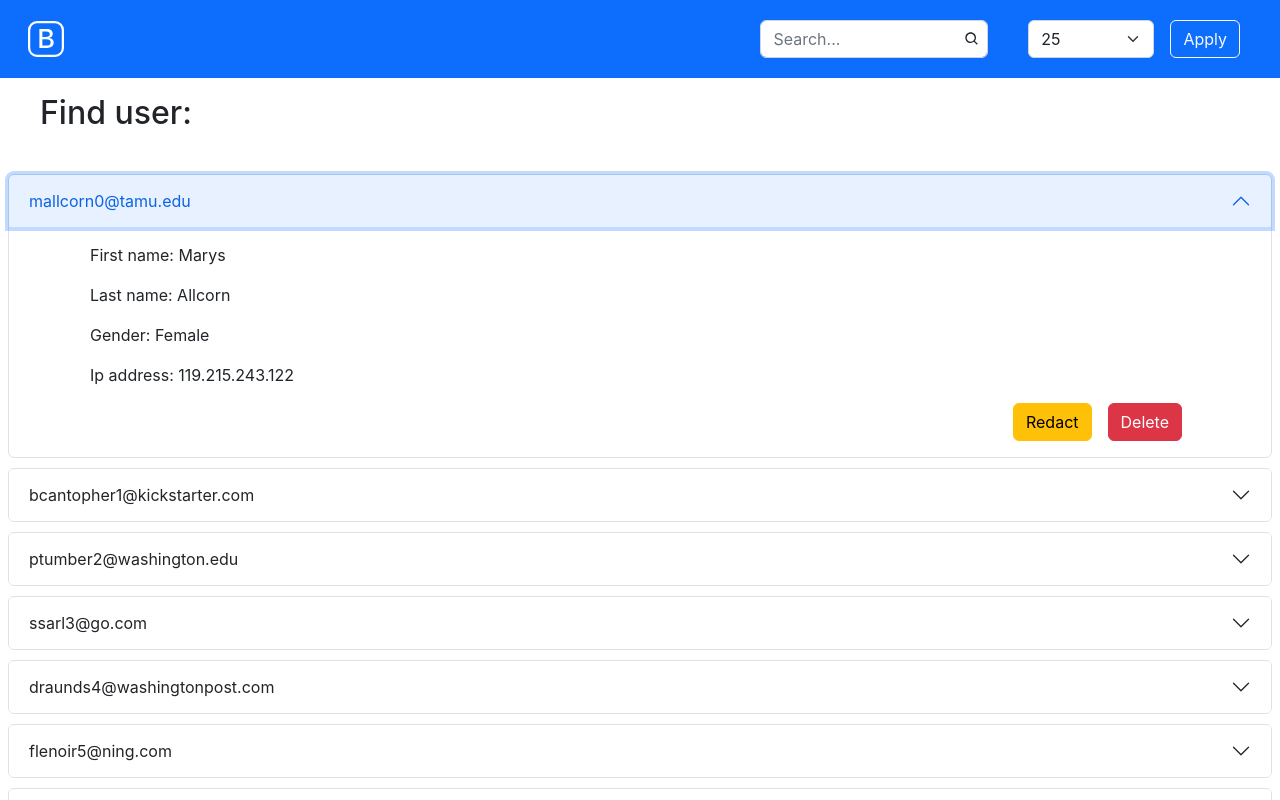
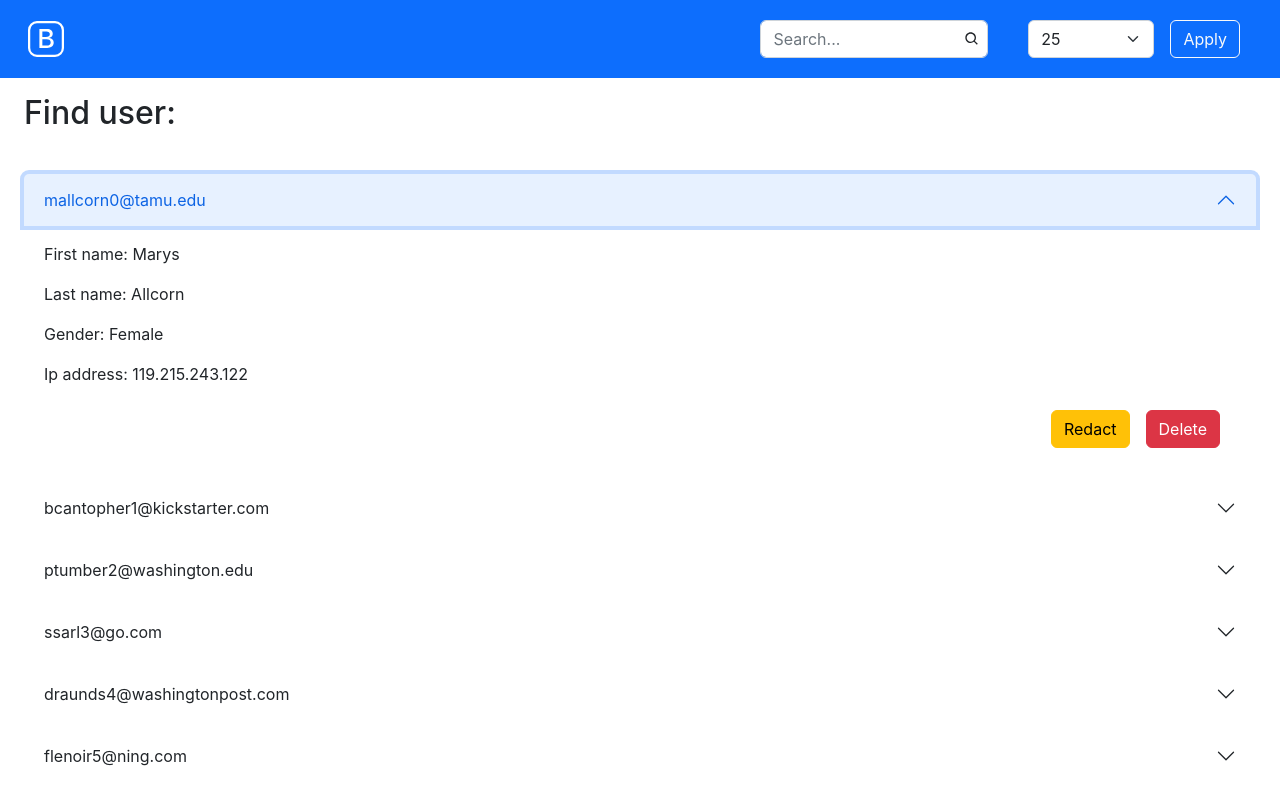
Before and after one commit to Segnities/react-user-list, a React (Create React App) app: page / in a window 1280 px wide. Both pictures are taken after a click on the button "mallcorn0@tamu.edu". Shown: the top 800 px of the page. Built offline with nearby package versions, Linux system fonts and the light colour scheme.

Commit message:
light && dark basic themes

```diff
--- a/src/App.jsx
+++ b/src/App.jsx
@@ -36,6 +36,12 @@ function App() {
         return [...users].filter(user => user.email.toLowerCase().includes(filter.query.toLowerCase()));
     }, [filter.query]);
 
+    const deleteUser = (usr) => {
+        setUsers(users.filter(user => user.id !== usr.id));
+        alert(`User ${usr.first_name} ${usr.last_name} with email ${usr.email} was deleted!`);
+    }
+
+
     useEffect(() => {
         setUsers(data);
     }, []);
@@ -43,9 +49,9 @@ function App() {
     return (
         <div className="App">
             <Header filter={filter} setFilter={setFilter} onLogoClick={onLogoClick} theme={theme} onChangeLimit={onChangeLimit}/>
-            <main>
-                <h2 className="text-start mx-4 p-3">Find user:</h2>
-                <UserList query={filter.query} startUsersList={[...users].slice(0, limit)} searchUser={searchUser}/>
+            <main className={theme === 'dark' ? 'dark-theme' : 'light-theme'}>
+                <h2 className={`text-start mx-4 py-3 ${ theme === 'dark' ? "dark-header-2": "light-header-2"}`}>Find user:</h2>
+                <UserList query={filter.query} startUsersList={[...users].slice(0, limit)} searchUser={searchUser} deleteUser={deleteUser} theme={theme}/>
             </main>
         </div>
     )
--- a/src/App.scss
+++ b/src/App.scss
@@ -20,3 +20,11 @@
   opacity: 0;
   transition: opacity 500ms ease-in;
 }
+
+.dark-theme {
+  background-color: #43484e;
+}
+
+.dark-header-2 {
+  color: $white;
+}
--- a/src/components/UserList/FiltredList/index.js
+++ b/src/components/UserList/FiltredList/index.js
@@ -1,17 +1,9 @@
 import React from 'react';
-import UserListItem from "../UserListItem";
 
 const FiltredList = (props) => {
-    const {searchUser} = props;
     return (
         <>
-            {
-                searchUser.length !== 0 ?
-                    searchUser.slice(0, 8).map((user) => (
-                        <UserListItem user={user} key={user.id}/>))
-                    :
-                    <h3 className={'text-center'}>Users not found!</h3>
-            }
+            {props.children}
         </>
     );
 };
--- a/src/components/UserList/StartList/index.js
+++ b/src/components/UserList/StartList/index.js
@@ -2,10 +2,9 @@ import React from 'react';
 import UserListItem from "../UserListItem";
 
 const StartList = (props) => {
-    const {startUsersList} = props;
     return (
         <>
-            {startUsersList.map(user => (<UserListItem user={user} key={user.id}/>))}
+            {props.children}
         </>
     );
 };
--- a/src/components/UserList/UserListItem/index.js
+++ b/src/components/UserList/UserListItem/index.js
@@ -1,21 +1,28 @@
 import React from 'react';
-import {Accordion, Button, ButtonGroup} from "react-bootstrap";
+import {Accordion, Button} from "react-bootstrap";
 
 import "./index.scss";
 
 const UserListItem = (props) => {
+    const {user, deleteUser, theme} = props;
+
+    const accordionBodyStyles = `container ${theme === 'dark' ? 'accordion-body-dark' : ''}`;
+    const accordionHeaderStyles = `${theme === 'dark' ? 'accordion-header-dark' : ''}`;
+    const buttonWarningVariant = `${theme === 'dark' ? 'outline-warning' : 'warning'}`;
+    const buttonDangerVariant =  `${theme === 'dark' ? 'outline-danger' : 'danger'}`;
+
     return (
         <Accordion defaultActiveKey="0">
-            <Accordion.Item eventKey={"1"} key={props.user.id}>
-                <Accordion.Header>{props.user.email}</Accordion.Header>
-                <Accordion.Body className="container">
+            <Accordion.Item eventKey={"1"} key={props.user.id} className={'border-0'}>
+                <Accordion.Header className={accordionHeaderStyles}>{props.user.email}</Accordion.Header>
+                <Accordion.Body className={accordionBodyStyles}>
                     <p>First name: {props.user.first_name}</p>
                     <p>Last name: {props.user.last_name}</p>
                     <p>Gender: {props.user.gender}</p>
                     <p>Ip address: {props.user.ip_address}</p>
-                    <div className={"d-flex justify-content-end"}>
-                        <Button variant={"warning"} className={"mx-2"}>Redact</Button>
-                        <Button variant={"danger"} className={"mx-2"}>Delete</Button>
+                    <div className={"d-flex justify-content-end p-2"}>
+                        <Button variant={buttonWarningVariant} className={"mx-2"}>Redact</Button>
+                        <Button variant={buttonDangerVariant} className={"mx-2"} onClick={()=> deleteUser(user)}>Delete</Button>
                     </div>
                 </Accordion.Body>
             </Accordion.Item>
--- a/src/components/UserList/UserListItem/index.scss
+++ b/src/components/UserList/UserListItem/index.scss
@@ -2,3 +2,17 @@
 .accordion-item {
   margin: 10px 0 ;
 }
+
+.accordion-body-dark {
+  color: #fff;
+  background-color: #2e345a;
+}
+
+.accordion-header-dark {
+  background-color: #7d8ef7;
+  color: #f2eded;
+}
+
+.container {
+  max-width: 100% !important;
+}
--- a/src/components/UserList/index.js
+++ b/src/components/UserList/index.js
@@ -4,17 +4,28 @@ import StartList from "./StartList";
 import FiltredList from "./FiltredList";
 
 import "./index.scss";
+import UserListItem from "./UserListItem";
 
 const UserList = (props) => {
-    const {query, startUsersList, searchUser} = props;
+    const {query, startUsersList, searchUser, deleteUser, theme} = props;
 
     return (
-        <div className={"p-2"}>
+        <div className={"px-4 py-2"}>
             {query.split('').filter(it => it != ' ').join('') === ''
                 ?
-                <StartList startUsersList={startUsersList}/>
+                <StartList>
+                    {startUsersList.map(user => (<UserListItem user={user} key={user.id} deleteUser={deleteUser} theme={theme}/>))}
+                </StartList>
                 :
-                <FiltredList searchUser={searchUser}/>
+                <FiltredList>
+                    {
+                        searchUser.length !== 0 ?
+                            searchUser.slice(0, 8).map((user) => (
+                                <UserListItem user={user} key={user.id} deleteUser={deleteUser} theme={theme}/>))
+                            :
+                            <h3 className={'text-center'}>Users not found!</h3>
+                    }
+                </FiltredList>
             }
         </div>
     );
```
